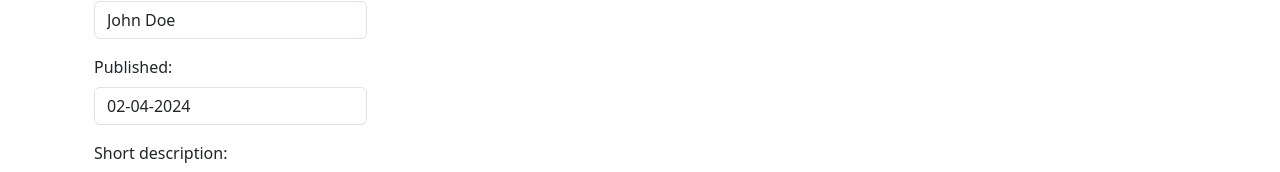
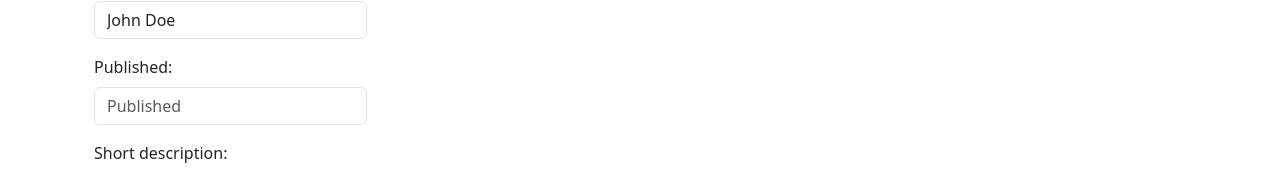
Before and after one commit to grzanek-monika/Blog-app, a React (Create React App) app: page /post/edit/1 in a window 1280 px wide. Shown: the part 267-439 px from the top of the page. Built offline with nearby package versions, Linux system fonts and the light colour scheme.

Commit message:
Add datePicker to PostForm, change publishedDate in initialState

```diff
--- a/package.json
+++ b/package.json
@@ -10,6 +10,7 @@
     "bootstrap": "^5.3.3",
     "react": "^18.3.1",
     "react-bootstrap": "^2.10.2",
+    "react-datepicker": "^6.9.0",
     "react-dom": "^18.3.1",
     "react-quill": "^2.0.0",
     "react-redux": "^9.1.2",
--- a/src/components/features/PostForm/PostForm.js
+++ b/src/components/features/PostForm/PostForm.js
@@ -2,12 +2,15 @@ import PropTypes from "prop-types";
 import { useState } from "react";
 import { Form, Button } from "react-bootstrap";
 import ReactQuill from 'react-quill';
+import DatePicker from "react-datepicker";
 import 'react-quill/dist/quill.snow.css';
+
+import "react-datepicker/dist/react-datepicker.css";
 
 const PostForm = ({action, actionText, ...props}) => {
     const [title, setTitle] = useState(props.title || '');
     const [author, setAuthor] = useState(props.author || '');
-    const [publishedDate, setPublishedDate] = useState(props.publishedDate || '');
+    const [publishedDate, setPublishedDate] = useState(props.publishedDate || new Date());
     const [shortDescription, setShortDescription] = useState(props.shortDescription ||'');
     const [content, setContent] = useState(props.content || '');
 
@@ -29,7 +32,7 @@ const PostForm = ({action, actionText, ...props}) => {
                 </Form.Group>
                 <Form.Group className="mb-3" controlId="formBasicPublished">
                     <Form.Label>Published:</Form.Label>
-                    <Form.Control type="text" placeholder="Published" style={{width: '25%'}} value={publishedDate} onChange={e => setPublishedDate(e.target.value)}/>
+                    <Form.Control type="text" placeholder="Published" style={{width: '25%'}} selected={publishedDate} onChange={(date) => setPublishedDate(date)}/>
                 </Form.Group>
                 <Form.Group className="mb-3" controlId="formBasicDescription">
                     <Form.Label>Short description:</Form.Label>
--- a/src/redux/initialState.js
+++ b/src/redux/initialState.js
@@ -5,7 +5,7 @@ const initialState = {
             title: 'Article title',
             shortDescription: 'Short description of the article...',
             content: 'Main content of the article',
-            publishedDate: '02-04-2024',
+            publishedDate: new Date('02-02-2023'),
             author: 'John Doe'
       },
         {
@@ -13,7 +13,7 @@ const initialState = {
             title: 'Article title II',
             shortDescription: 'Short description of the article...',
             content: 'Main content of the article',
-            publishedDate: '06-011-2023',
+            publishedDate: new Date('02-07-2023'),
             author: 'Merry Peter'
       },
         {
@@ -21,7 +21,7 @@ const initialState = {
             title: 'Article title III',
             shortDescription: 'Short description of the article...',
             content: 'Main content of the article',
-            publishedDate: '02-02-2023',
+            publishedDate: new Date('02-02-2024'),
             author: 'Amanda Smith'
       }
 
```
Also changed, not shown: 1 other file (tests, documents, lock files or other folders).
